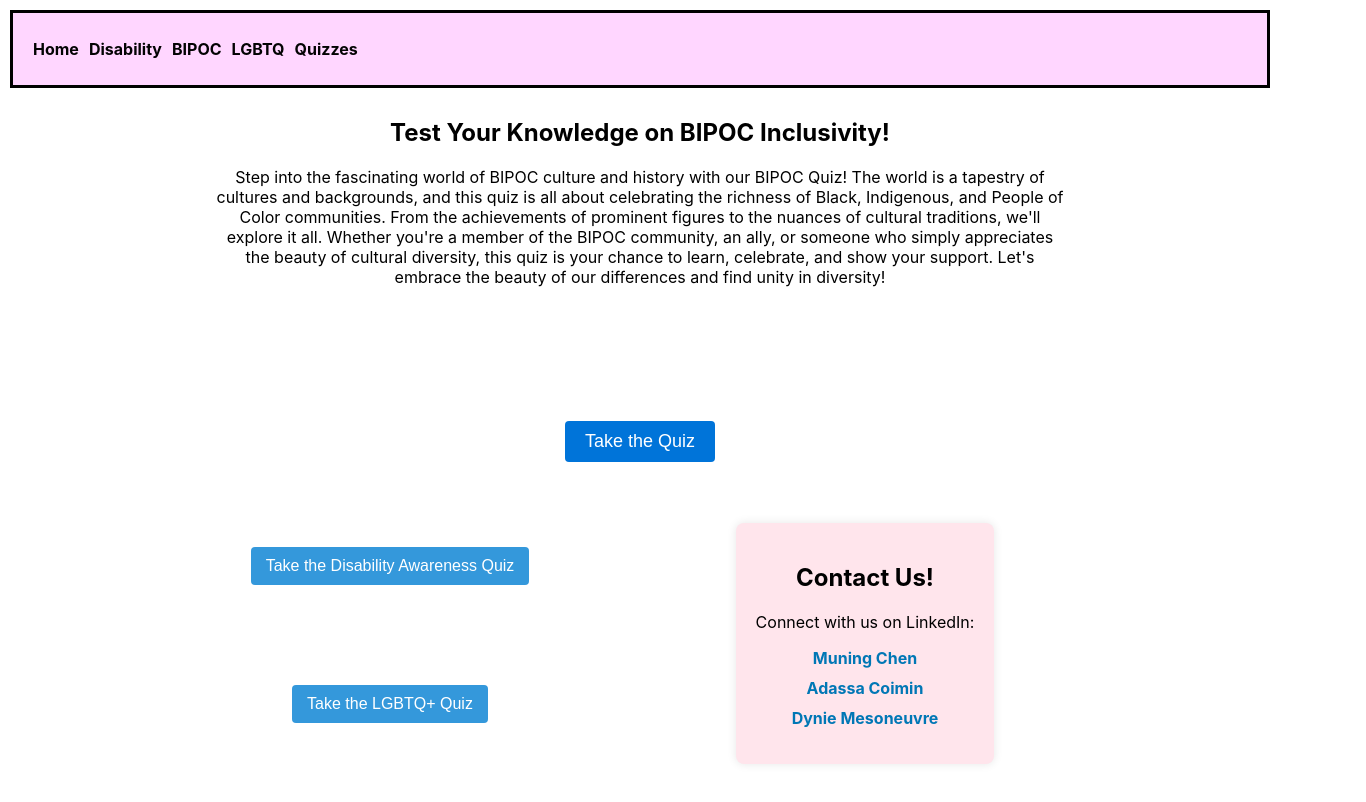
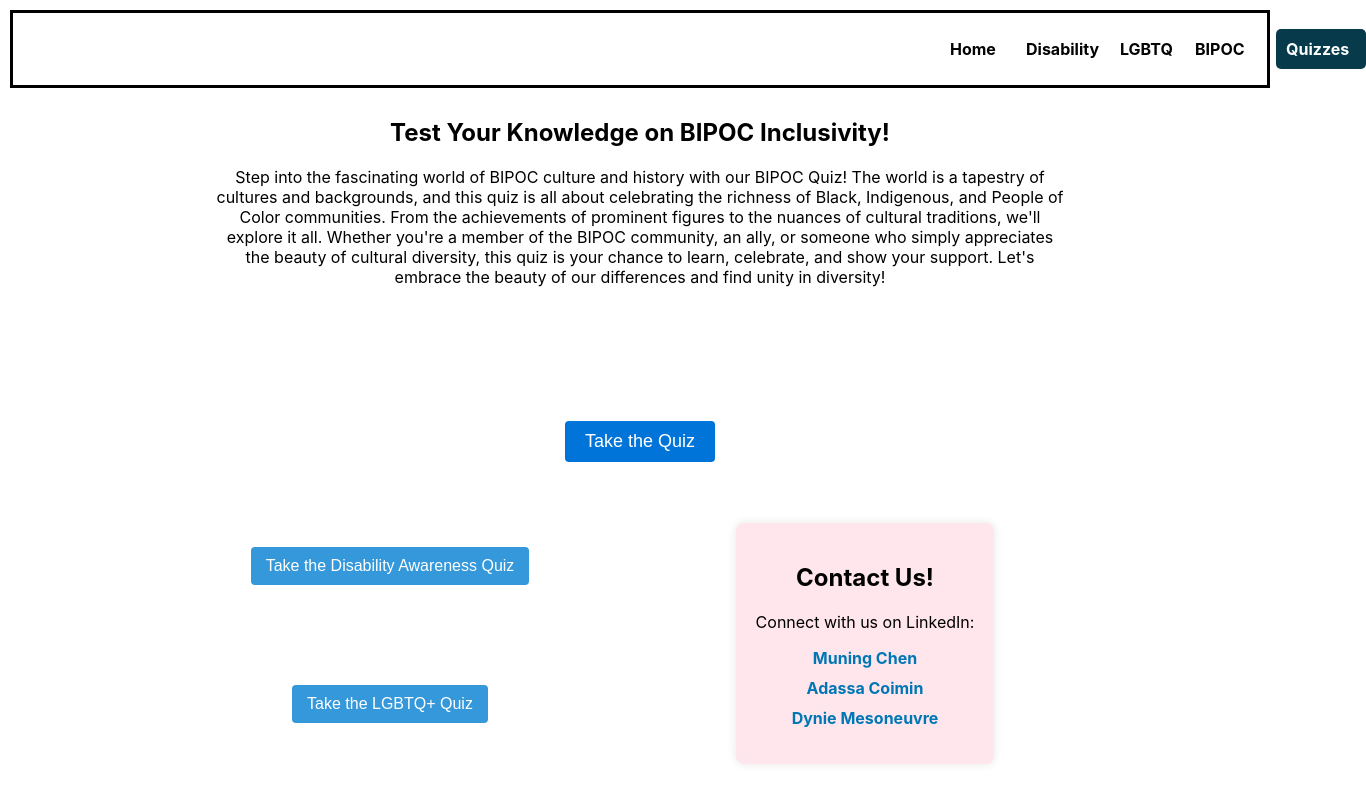
Before and after one commit to AdassaC/ARCH, a React (Create React App) app in the folder arch/: page /quiz_BIPOC in a window 1280 px wide. Shown: the top 802 px of the page, 1366 px wide, since content can reach past the window. Built offline with nearby package versions, Linux system fonts and the light colour scheme.

Commit message:
changed navbar

```diff
--- a/arch/src/components/home.js
+++ b/arch/src/components/home.js
@@ -1,5 +1,4 @@
 import React from "react";
-
 import { Link } from 'react-router-dom';
 import hero from '../resources/hero.png';
 import '../styles/home.css'; // Import the CSS file
@@ -47,7 +46,7 @@ class Home extends React.Component{
                     <div className="overlap-group-wrapper">
                       <div className="overlap-2">
                         <h4>
-                        🌟Welcome to A.R.C.H. Allyship Resources for Change and Harmony!🌟
+                        🌟 Welcome to A.R.C.H. Allyship Resources for Change and Harmony! 🌟
                         </h4>
                         <p className="p">
                         At A.R.C.H., we believe in the power of allyship to create positive change in the workplace.
--- a/arch/src/components/navbar.js
+++ b/arch/src/components/navbar.js
@@ -1,24 +1,29 @@
 import React from 'react';
 import { Link } from 'react-router-dom';
 import '../styles/navbar.css';
+//import "../styles/home.css";
 function Navbar() {
   return (
 		<nav className="navbar">
 			<ul className="nav-list">
-				<li>
+				<li className="home">
 					<Link to="/">Home</Link>
 				</li>
-				<li>
+				<li className="disability">
 					<Link to="/disability">Disability</Link>
 				</li>
-				<li>
+				<li className="bipoc">
 					<Link to="/bipoc">BIPOC</Link>
 				</li>
-				<li>
+				<li className="lgbtq">
 					<Link to="/lgbtq">LGBTQ</Link>
 				</li>
-				<li>
-					<Link to="/checkYourBias">Quizzes</Link>
+				<li className="bias">
+					<div className="button">
+						<Link to="/checkYourBias" style={{ color: "#ffffff" }}>
+							Quizzes
+						</Link>
+					</div>
 				</li>
 			</ul>
 		</nav>
--- a/arch/src/styles/home.css
+++ b/arch/src/styles/home.css
@@ -39,10 +39,10 @@
   }
 
   .homepage .text-wrapper {
-    color: #073b4c;
+     color: #000000;
     font-family: "Arial-Regular", Helvetica;
     font-size: 16px;
-    font-weight: 400;
+    font-weight: 900;
     left: 706px;
     letter-spacing: 0;
     line-height: normal;
@@ -52,10 +52,10 @@
   }
 
   .homepage .div {
-    color: #073b4c;
+    color: #000000;
     font-family: "Arial-Regular", Helvetica;
     font-size: 15px;
-    font-weight: 400;
+    font-weight: 900;
     left: 804px;
     letter-spacing: 0;
     line-height: normal;
@@ -65,10 +65,10 @@
   }
 
   .homepage .text-wrapper-2 {
-    color: #073b4c;
+    color: #000000;
     font-family: "Arial-Regular", Helvetica;
     font-size: 16px;
-    font-weight: 400;
+    font-weight: 900;
     left: 884px;
     letter-spacing: 0;
     line-height: normal;
@@ -97,7 +97,7 @@
     color: #ffffff;
     font-family: "Arial-Regular", Helvetica;
     font-size: 15px;
-    font-weight: 400;
+    font-weight: 900;
     left: 20px;
     letter-spacing: 0;
     line-height: normal;
@@ -175,7 +175,7 @@
     color: #073b4c;
     font-family: "Arial-Regular", Helvetica;
     font-size: 20px;
-    font-weight: 400;
+    font-weight: 900;
     left: 33px;
     letter-spacing: 0;
     line-height: normal;
@@ -185,10 +185,10 @@
   }
 
   .homepage .text-wrapper-7 {
-    color: #073b4c;
+   color: #000000;
     font-family: "Arial-Regular", Helvetica;
     font-size: 16px;
-    font-weight: 400;
+    font-weight: 900;
     left: 632px;
     letter-spacing: 0;
     line-height: normal;
--- a/arch/src/styles/navbar.css
+++ b/arch/src/styles/navbar.css
@@ -1,7 +1,8 @@
-.navbar {
-    background-color: #ffd6ff;; /* Set the background color of the navbar */
-    padding: 10px 20px; /* Add padding to the navbar */
+ .navbar {
+    background-color: #ffffff;;
+    padding: 10px 20px;
     margin: 10px;
+   padding-bottom: 30px;
     border-style: solid;
     border-width: 3px;
 
@@ -10,22 +11,69 @@
   .nav-list {
     list-style: none;
     padding: 0;
-    display: flex; /* Display the list items horizontally */
+    display: flex;
   }
 
   .nav-list li {
     margin: 0;
     padding: 0;
+
   }
+
+  .home
+  {
+    position: absolute;
+    left: 950px;
+  }
+
+   .disability
+  {
+    position: absolute;
+    left: 1026px;
+  }
+
+   .lgbtq
+  {
+    position: absolute;
+    left: 1120px;
+  }
+
+    .bipoc
+  {
+    position: absolute;
+    left: 1195px;
+  }
+
+     .bias
+  {
+    position: absolute;
+    left: 1276px;
+
+  }
+
+  .button
+  {
+     background-color: #073b4c;
+
+    border-radius: 5px;
+    height: 20px;
+    position: absolute;
+    top: -10px;
+    padding: 10px;
+    padding-bottom: 10px;
+    width: 70px;
+  }
+
+
 
   .nav-list li a {
     text-decoration: none;
     color: #030303;
     font-weight: bold;
-    margin-right: 10px; /* Add space between the navigation items */
+    margin-right: 10px;
 
   }
 
   .nav-list li a:hover {
-    text-decoration: underline; /* Add underline on hover */
+    text-decoration: underline;
   }
```
